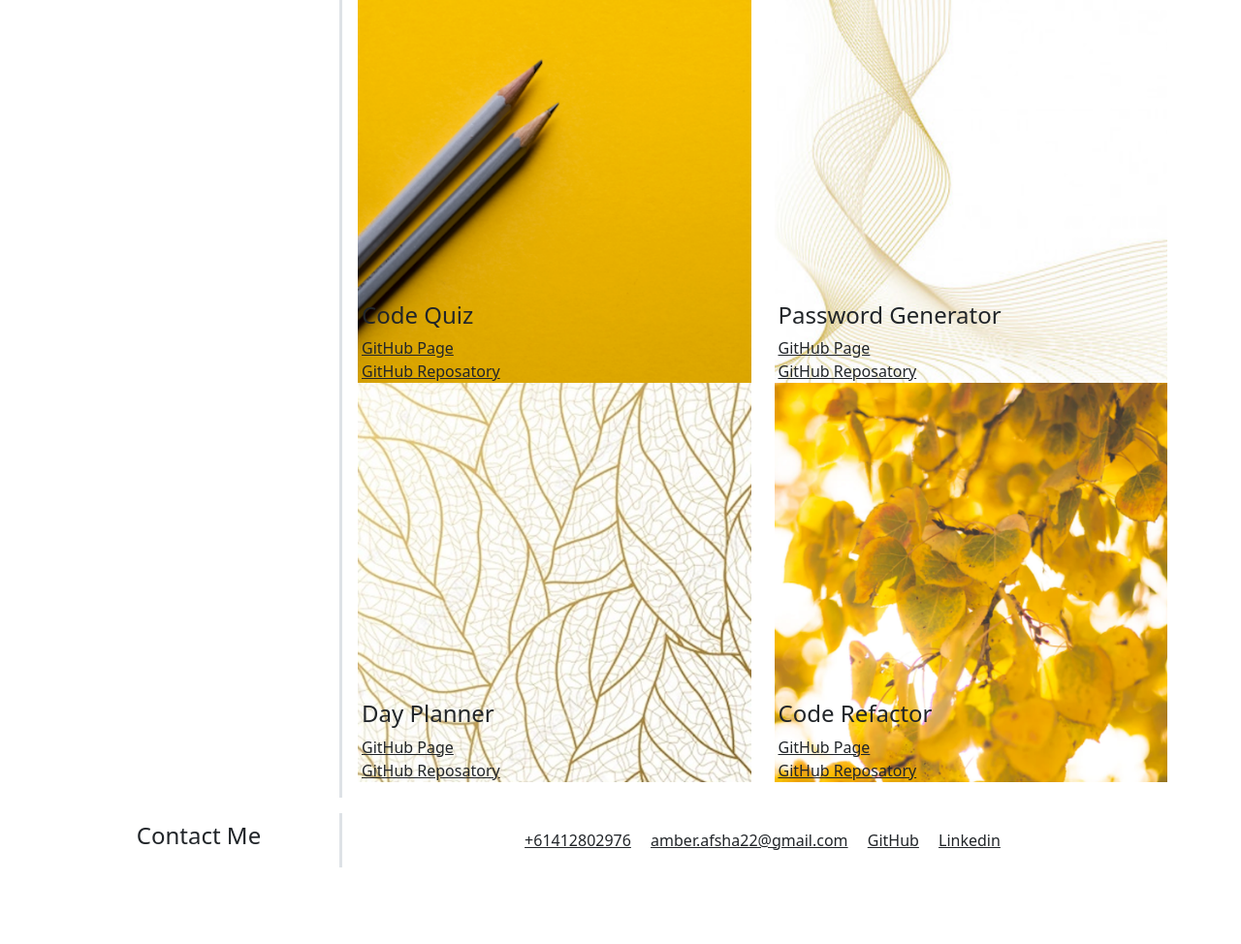
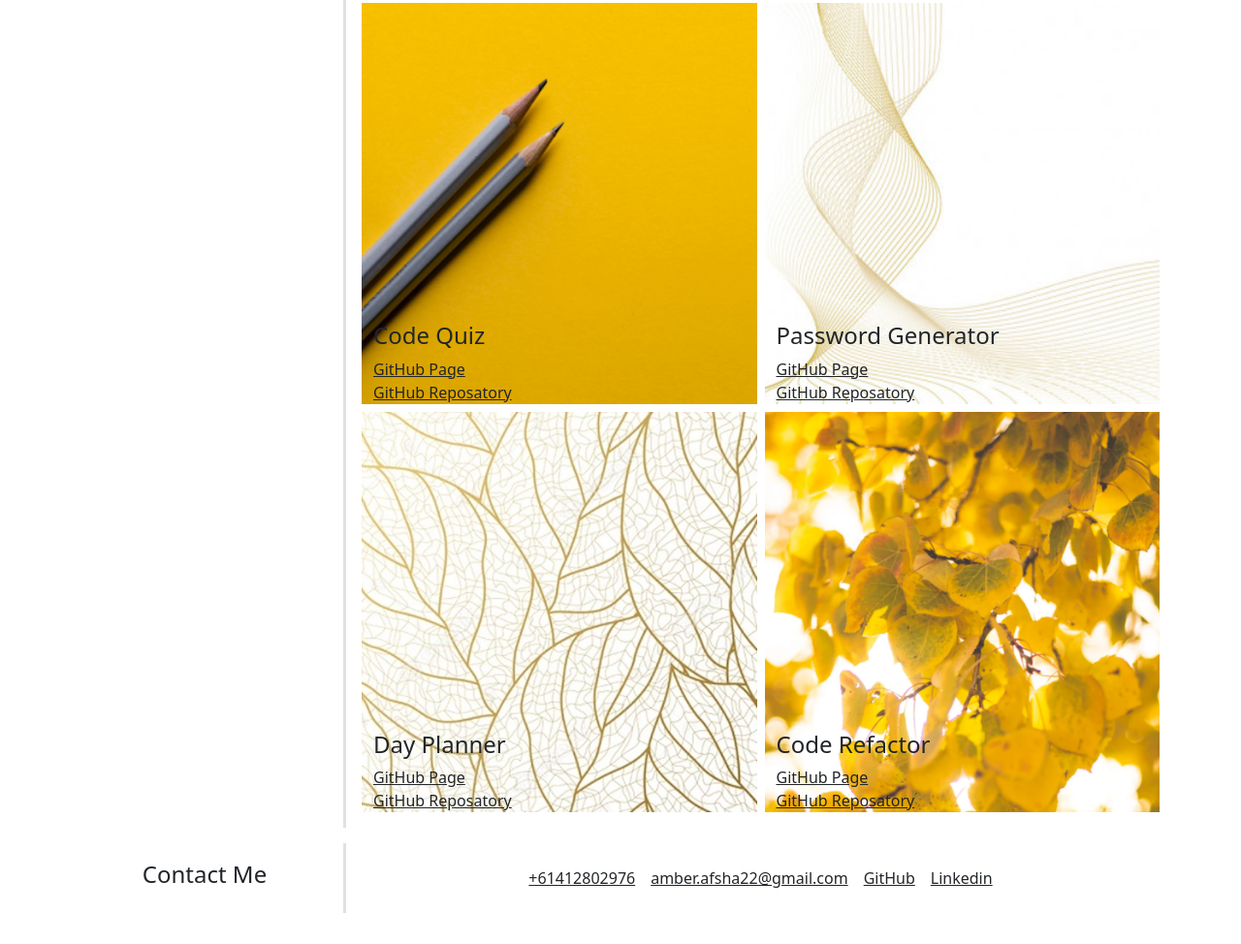
Before and after one commit to afsha-22/advanced-css-portfolio, a plain HTML site: page index.html in a window 1280 px wide. Shown: the part 1410-2384 px from the top of the page at 97% size. Before the commit the page ends 2337 px from the top, so only its background shows below. Drawn offline with nearby package versions, Linux system fonts and the light colour scheme.

Commit message:
basic structure done

```diff
--- a/index.html
+++ b/index.html
@@ -37,83 +37,92 @@
     <main>
 
         <div class="p-4 container-fluid">
-            <div id="about-me" class="p-2 row">
+            <div id="about-me" class="p-2 row g-2">
                 <h2 class="col-lg-3 col-xl-3 col-md-3 col-12 text-center align-self-center fs-4">About Me</h2>
                 <div class="col-lg-9 col-xl-9 col-md-9 col-12 p-3 border-start border-3">
-                    <p>I work as a Quality Analyst in a product company. My roles and responsibilities including both automation and manual testing. My day-to-day responsibility is to interact with different stake holders and gather information about the functionality and ensure we have quality injected in each stage of the development cycle.</p>
-                    <p>My next goal is to finish Coding Bootcamp and apply the knowledge in my existing role and eventually move to a development role.</p>
+                    <p>I work as a Quality Analyst in a product company. My roles and responsibilities including both
+                        automation and manual testing. My day-to-day responsibility is to interact with different stake
+                        holders and gather information about the functionality and ensure we have quality injected in
+                        each stage of the development cycle.</p>
+                    <p>My next goal is to finish Coding Bootcamp and apply the knowledge in my existing role and
+                        eventually move to a development role.</p>
                 </div>
             </div>
 
-            <div id="work" class="p-2 row">
+            <div id="work" class="p-2 row g-2">
                 <h2 class="col-lg-3 col-xl-3 col-md-3 col-12 text-center align-self-center fs-4">Work</h2>
                 <div class="col-lg-9 col-xl-9 col-md-9 col-12 p-3 border-start border-3">
-                    <div class="row row-cols-1">
+                    <div class="row g-2">
                         <div class="col-12 position-relative">
-                            <img class="img-fluid w-100" src="assets/Images/img01.png" alt="Image1" class="img1"/>
+                            <img class="img-fluid w-100" src="assets/Images/img01.png" alt="Image1" class="img1" />
                             <div class="ps-4 ms-1 position-absolute bottom-0 start-0">
                                 <h4 class="text-dark">Weather Dashboard</h3>
-                                <a href="https://afsha-22.github.io/weather-dashboard" target="_blank" class="text-dark">GitHub Page</a><br>
-                                <a href="https://github.com/afsha-22/weather-dashboard" target="_blank" class="text-dark">GitHub Reposatory</a>
+                                    <a href="https://afsha-22.github.io/weather-dashboard" target="_blank"
+                                        class="text-dark">GitHub Page</a><br>
+                                    <a href="https://github.com/afsha-22/weather-dashboard" target="_blank"
+                                        class="text-dark">GitHub Reposatory</a>
                             </div>
                         </div>
 
-
                         <div class="col-lg-6 col-md-6 col-12 position-relative">
-                                <img class="img-fluid w-100" src="assets/Images/img2.png" alt="Image2"/>
+                            <img class="img-fluid w-100" src="assets/Images/img2.png" alt="Image2" />
                             <div class="ps-3 position-absolute bottom-0 start-0">
                                 <h4 class="text-dark">Code Quiz</h3>
-                                    <a href="https://afsha-22.github.io/code-quiz/index.html" target="_blank" class="text-dark">GitHub Page</a><br>
-                                    <a href="https://github.com/afsha-22/code-quiz" target="_blank" class="text-dark">GitHub Reposatory</a>
+                                    <a href="https://afsha-22.github.io/code-quiz/index.html" target="_blank"
+                                        class="text-dark">GitHub Page</a><br>
+                                    <a href="https://github.com/afsha-22/code-quiz" target="_blank"
+                                        class="text-dark">GitHub Reposatory</a>
                             </div>
                         </div>
                         <div class="col-lg-6 col-md-6 col-12 position-relative">
-                                <img class="img-fluid w-100" src="assets/Images/img3.png" alt="Image3"/>
+                            <img class="img-fluid w-100" src="assets/Images/img3.png" alt="Image3" />
                             <div class="ps-3 position-absolute bottom-0 start-0">
                                 <h4 class="text-dark">Password Generator</h3>
-                                    <a href="https://afsha-22.github.io/password-generator" target="_blank" class="text-dark">GitHub Page</a><br>
-                                    <a href="https://github.com/afsha-22/password-generator" target="_blank" class="text-dark">GitHub Reposatory</a>
+                                    <a href="https://afsha-22.github.io/password-generator" target="_blank"
+                                        class="text-dark">GitHub Page</a><br>
+                                    <a href="https://github.com/afsha-22/password-generator" target="_blank"
+                                        class="text-dark">GitHub Reposatory</a>
                             </div>
                         </div>
 
-
-
                         <div class="col-lg-6 col-md-6 col-12 position-relative">
-                                <img class="img-fluid w-100" src="assets/Images/img4.png" alt="Image4"/>
+                            <img class="img-fluid w-100" src="assets/Images/img4.png" alt="Image4" />
                             <div class="ps-3 position-absolute bottom-0 start-0">
                                 <h4 class="text-dark">Day Planner</h3>
-                                    <a href="https://afsha-22.github.io/workday-scheduler" target="_blank" class="text-dark">GitHub Page</a><br>
-                                    <a href="https://github.com/afsha-22/workday-scheduler" target="_blank" class="text-dark">GitHub Reposatory</a>
+                                    <a href="https://afsha-22.github.io/workday-scheduler" target="_blank"
+                                        class="text-dark">GitHub Page</a><br>
+                                    <a href="https://github.com/afsha-22/workday-scheduler" target="_blank"
+                                        class="text-dark">GitHub Reposatory</a>
                             </div>
                         </div>
                         <div class="col-lg-6 col-md-6 col-12 position-relative">
-                                <img class="img-fluid w-100" src="assets/Images/img5.png" alt="Image5"/>
+                            <img class="img-fluid w-100" src="assets/Images/img5.png" alt="Image5" />
                             <div class="ps-3 position-absolute bottom-0 start-0">
                                 <h4 class="text-dark">Code Refactor</h3>
-                                    <a href="https://afsha-22.github.io/refactor-code" target="_blank" class="text-dark">GitHub Page</a><br>
-                                    <a href="https://github.com/afsha-22/refactor-code" target="_blank" class="text-dark">GitHub Reposatory</a>
-                                </div>
-                            </div>
-
-                    </div>
-
-                </div>
-
-            </div>
-
-            <div id="contact-me" class="p-2 row sticky-bottom">
-                <h2 class="col-lg-3 col-xl-3 col-md-3 col-12 text-center align-self-center fs-4">Contact Me</h2>
-                <div class="col-lg-9 col-xl-9 col-md-9 col-12 p-3 border-start border-3 text-center">
-                    <div class="justify-content-center">
-                        <a href="tel:61412802976" target="_blank" class="p-2 text-dark">+61412802976</a>
-                        <a href="mailto:amber.afsha22@gmail.com" target="_blank" class="p-2 text-dark">amber.afsha22@gmail.com</a>
-                        <a href="https://github.com/afsha-22" target="_blank" class="p-2 text-dark">GitHub</a>
-                        <a href="https://www.linkedin.com/in/afsha/" target="_blank" class="p-2 text-dark">Linkedin</a>
+                                    <a href="https://afsha-22.github.io/refactor-code" target="_blank"
+                                        class="text-dark">GitHub Page</a><br>
+                                    <a href="https://github.com/afsha-22/refactor-code" target="_blank"
+                                        class="text-dark">GitHub Reposatory</a>
                             </div>
                         </div>
                     </div>
                 </div>
-    </main>
+            </div>
+
+            <div id="contact-me" class="p-2 row sticky-bottom g-2">
+                <h2 class="col-lg-3 col-xl-3 col-md-3 col-12 text-center align-self-center fs-4">Contact Me</h2>
+                <div class="col-lg-9 col-xl-9 col-md-9 col-12 p-3 border-start border-3 text-center">
+                    <div class="justify-content-center row">
+                        <a href="tel:61412802976" target="_blank" class="p-2 text-dark col-auto">+61412802976</a>
+                        <a href="mailto:amber.afsha22@gmail.com" target="_blank"
+                            class="p-2 text-dark col-auto">amber.afsha22@gmail.com</a>
+                        <a href="https://github.com/afsha-22" target="_blank" class="p-2 text-dark col-auto">GitHub</a>
+                        <a href="https://www.linkedin.com/in/afsha/" target="_blank"
+                            class="p-2 text-dark col-auto">Linkedin</a>
+                    </div>
+                </div>
+            </div>
+        </div>
 
 </body>
 
```
Also changed, not shown: assets/Images/womenintech-banner.png (added). Lines whose indentation alone changed are shown as unchanged.
